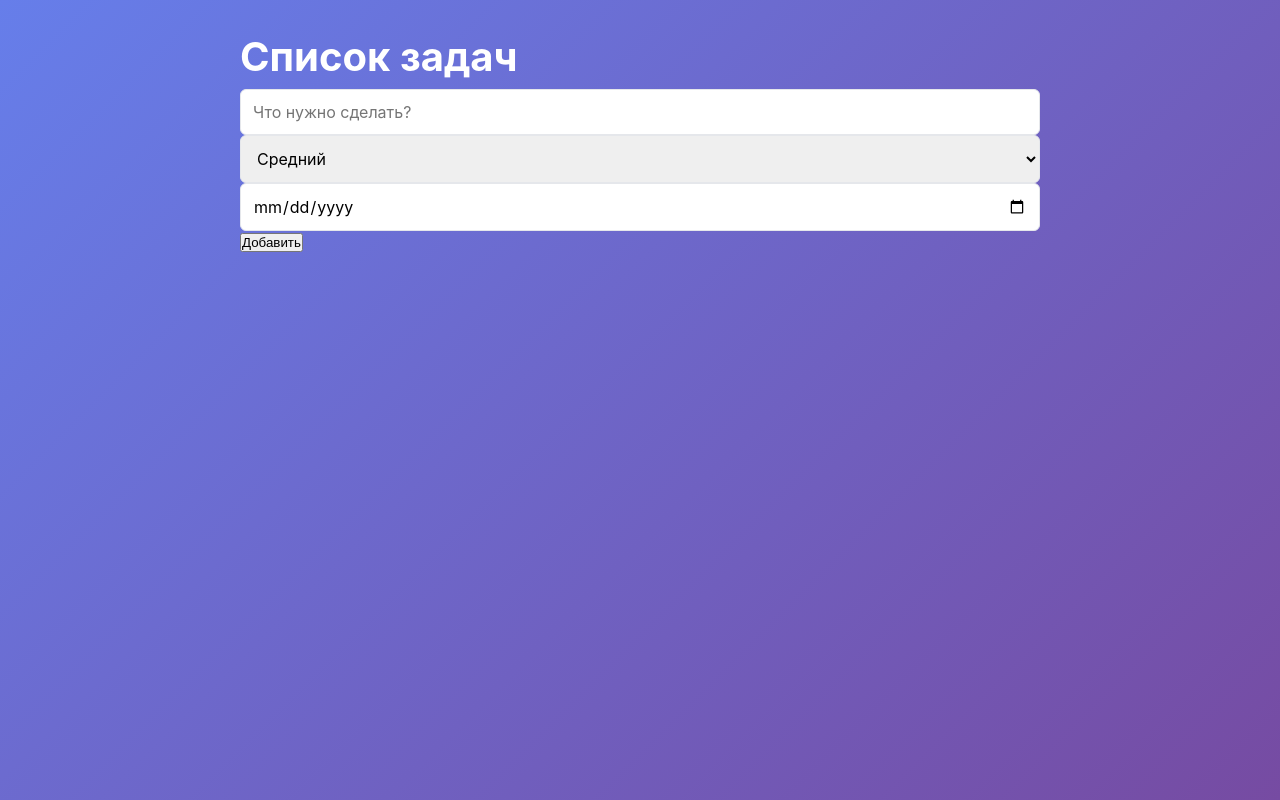
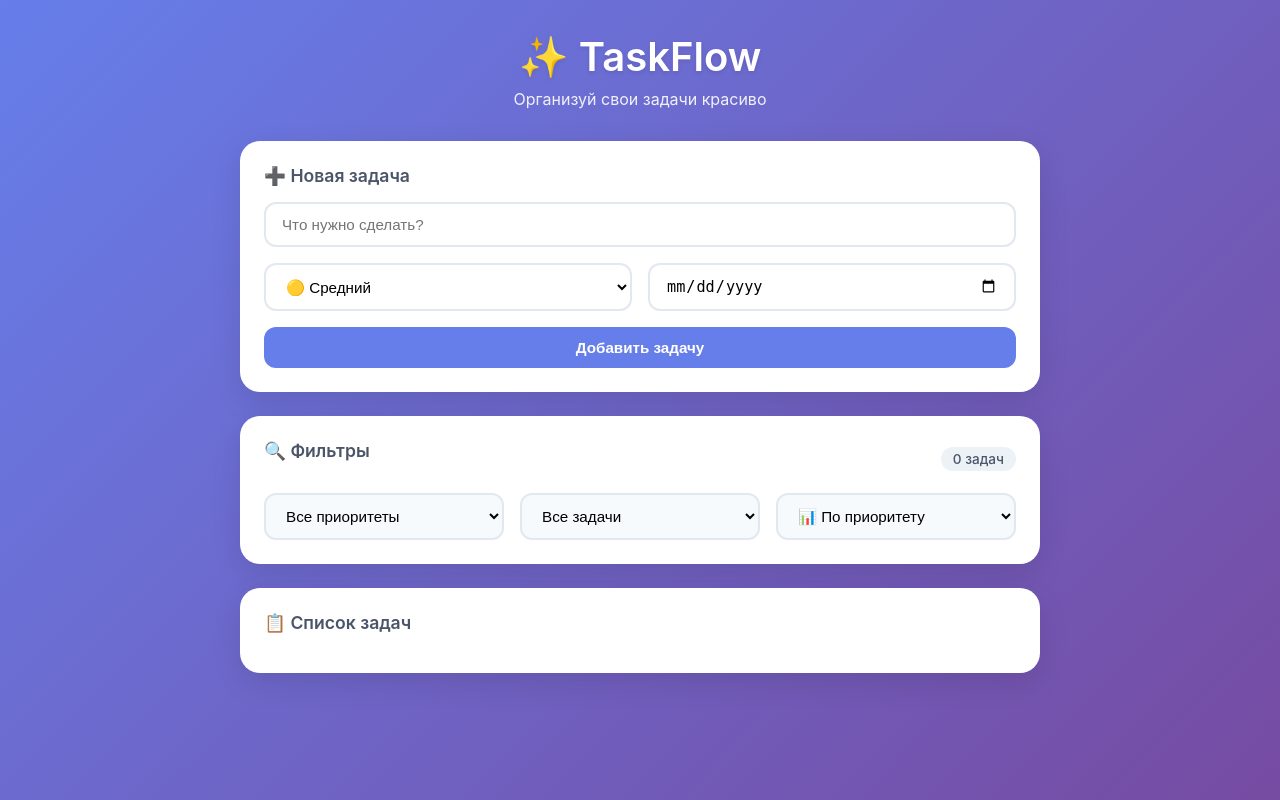
Before and after one commit to womeow/codespaces-flask, a Flask app: template templates/index.html in a window 1280 px wide. Run offline with Flask 3, Linux system fonts and the light colour scheme; the template is opened without the code that fills it, so the values that code supplies are empty.

Commit message:
кцпкпу

```diff
--- a/app.py
+++ b/app.py
@@ -2,8 +2,6 @@ import os
 import json
 from datetime import datetime
 from flask import Flask, request, jsonify, render_template
-
-
 
 app = Flask(__name__)
 
@@ -43,7 +41,7 @@ def add_task():
         "title": data["title"].strip(),
         "completed": False,
         "priority": data.get("priority", "medium"),
-        "due_date": data.get("due_date", None)
+        "due_date": data.get("due_date")
     }
     tasks.append(task)
     next_id += 1
--- a/templates/index.html
+++ b/templates/index.html
@@ -2,85 +2,72 @@
 <html lang="ru">
 <head>
     <meta charset="UTF-8">
-    <title>Мой Список Дел</title>
-    <link rel="stylesheet" href="style.css">
+    <meta name="viewport" content="width=device-width, initial-scale=1.0">
+    <title>TaskFlow ✨</title>
+    <link rel="stylesheet" href="{{ url_for('static', filename='style.css') }}">
 </head>
 <body>
-    <div class="container">
-        <h1>Список задач</h1>
+    <div class="app">
+        <header class="header">
+            <h1>✨ TaskFlow</h1>
+            <p>Организуй свои задачи красиво</p>
+        </header>
 
-        <!-- Форма ввода -->
-        <div class="input-group">
-            <input type="text" id="taskTitle" placeholder="Что нужно сделать?">
-            <select id="taskPriority">
-                <option value="1">Высокий</option>
-                <option value="2" selected>Средний</option>
-                <option value="3">Низкий</option>
+        <main class="main">
+            <div class="card">
+                <h2>➕ Новая задача</h2>
+                <form id="taskForm" class="task-form">
+                    <input type="text" id="taskInput" placeholder="Что нужно сделать?" required>
+
+                    <div class="form-row">
+                        <select id="prioritySelect">
+                            <option value="high">🔴 Высокий</option>
+                            <option value="medium" selected>🟡 Средний</option>
+                            <option value="low">🟢 Низкий</option>
                         </select>
-            <input type="date" id="taskDeadline">
-            <button onclick="addTask()">Добавить</button>
+
+                        <input type="date" id="dueDateInput">
                     </div>
 
-        <ul id="taskList"></ul>
+                    <button type="submit" class="btn btn-primary">Добавить задачу</button>
+                </form>
             </div>
 
-    <script>
-        // Функция для загрузки и отрисовки задач
-        async function renderTasks() {
-            const response = await fetch('/tasks');
-            const tasks = await response.json();
-            const list = document.getElementById('taskList');
+            <div class="card">
+                <div class="filters-header">
+                    <h2>🔍 Фильтры</h2>
+                    <span class="task-count" id="taskCount">0 задач</span>
+                </div>
 
-            // Получаем сегодняшнюю дату для сравнения
-            const now = new Date().toISOString().split('T')[0];
+                <div class="filters">
+                    <select id="priorityFilter" class="filter-select">
+                        <option value="all">Все приоритеты</option>
+                        <option value="high">🔴 Высокий</option>
+                        <option value="medium">🟡 Средний</option>
+                        <option value="low">🟢 Низкий</option>
+                    </select>
 
-            list.innerHTML = tasks.map(task => {
-                // Если дата прошла и задача не готова — она просрочена
-                const isOverdue = task.deadline && task.deadline < now && !task.completed;
+                    <select id="statusFilter" class="filter-select">
+                        <option value="all">Все задачи</option>
+                        <option value="active">Активные</option>
+                        <option value="completed">Выполненные</option>
+                    </select>
 
-                return `
-                    <li class="task-item priority-${task.priority} ${isOverdue ? 'overdue' : ''}">
-                        <div class="task-info">
-                            <input type="checkbox" ${task.completed ? 'checked' : ''} onclick="toggleTask(${task.id})">
-                            <span class="${task.completed ? 'completed' : ''}">${task.title}</span>
-                            <small>Срок: ${task.deadline || 'не указан'}</small>
+                    <select id="sortBy" class="filter-select">
+                        <option value="priority">📊 По приоритету</option>
+                        <option value="dueDate">📅 По сроку</option>
+                        <option value="title">🔤 По названию</option>
+                    </select>
                 </div>
-                        <button class="btn-delete" onclick="deleteTask(${task.id})">🗑️</button>
-                    </li>
-                `;
-            }).join('');
-        }
+            </div>
 
-        // Функция отправки новой задачи на сервер
-        async function addTask() {
-            const title = document.getElementById('taskTitle').value;
-            const priority = document.getElementById('taskPriority').value;
-            const deadline = document.getElementById('taskDeadline').value;
+            <div class="tasks-section">
+                <h2>📋 Список задач</h2>
+                <div id="tasksList" class="tasks-list"></div>
+            </div>
+        </main>
+    </div>
 
-            if (!title) return alert("Введите название!");
-
-            await fetch('/tasks', {
-                method: 'POST',
-                headers: {'Content-Type': 'application/json'},
-                body: JSON.stringify({ title, priority, deadline })
-            });
-
-            document.getElementById('taskTitle').value = ''; // Очищаем поле
-            renderTasks(); // Обновляем список
-        }
-
-        async function toggleTask(id) {
-            await fetch(`/tasks/${id}`, { method: 'PUT' });
-            renderTasks();
-        }
-
-        async function deleteTask(id) {
-            await fetch(`/tasks/${id}`, { method: 'DELETE' });
-            renderTasks();
-        }
-
-        // Запускаем отрисовку при открытии страницы
-        renderTasks();
-    </script>
+    <script src="{{ url_for('static', filename='script.js') }}"></script>
 </body>
 </html>
--- a/templates/style.css
+++ b/templates/style.css
@@ -1,22 +1,3 @@
-:root {
-    --primary-color: #6366f1;
-    --primary-hover: #4f46e5;
-    --danger-color: #ef4444;
-    --success-color: #10b981;
-    --warning-color: #f59e0b;
-    --text-primary: #1f2937;
-    --text-secondary: #6b7280;
-    --bg-primary: #ffffff;
-    --bg-secondary: #f9fafb;
-    --border-color: #e5e7eb;
-    --shadow-sm: 0 1px 2px 0 rgb(0 0 0 / 0.05);
-    --shadow-md: 0 4px 6px -1px rgb(0 0 0 / 0.1);
-    --shadow-lg: 0 10px 15px -3px rgb(0 0 0 / 0.1);
-    --radius-sm: 0.375rem;
-    --radius-md: 0.5rem;
-    --radius-lg: 0.75rem;
-}
-
 * {
     margin: 0;
     padding: 0;
@@ -24,58 +5,79 @@
 }
 
 body {
-    font-family: 'Inter', sans-serif;
+    font-family: -apple-system, BlinkMacSystemFont, 'Segoe UI', Roboto, sans-serif;
     background: linear-gradient(135deg, #667eea 0%, #764ba2 100%);
     min-height: 100vh;
     padding: 2rem 1rem;
-    color: var(--text-primary);
+    color: #2d3748;
 }
 
-.container {
+.app {
     max-width: 800px;
     margin: 0 auto;
 }
 
-header {
+.header {
     text-align: center;
     margin-bottom: 2rem;
+    color: white;
 }
 
-h1 {
+.header h1 {
     font-size: 2.5rem;
-    font-weight: 700;
-    color: white;
+    font-weight: 600;
     margin-bottom: 0.5rem;
-    text-shadow: var(--shadow-lg);
+    text-shadow: 0 2px 4px rgba(0,0,0,0.1);
 }
 
-.subtitle {
-    color: rgba(255, 255, 255, 0.9);
-    font-size: 1.1rem;
+.header p {
+    font-size: 1rem;
+    opacity: 0.9;
 }
 
-main {
-    background: var(--bg-primary);
-    border-radius: var(--radius-lg);
-    box-shadow: var(--shadow-lg);
-    padding: 2rem;
+.main {
+    display: flex;
+    flex-direction: column;
+    gap: 1.5rem;
 }
 
-section {
-    margin-bottom: 2rem;
+.card {
+    background: white;
+    border-radius: 20px;
+    padding: 1.5rem;
+    box-shadow: 0 10px 30px rgba(0,0,0,0.1);
 }
 
-section h2 {
-    font-size: 1.25rem;
+h2 {
+    font-size: 1.1rem;
     font-weight: 600;
+    color: #4a5568;
     margin-bottom: 1rem;
-    color: var(--text-primary);
-    border-bottom: 2px solid var(--border-color);
-    padding-bottom: 0.5rem;
+    display: flex;
+    align-items: center;
+    gap: 0.5rem;
 }
 
-.form-group {
-    margin-bottom: 1rem;
+.task-form {
+    display: flex;
+    flex-direction: column;
+    gap: 1rem;
+}
+
+input, select {
+    width: 100%;
+    padding: 0.75rem 1rem;
+    border: 2px solid #e2e8f0;
+    border-radius: 12px;
+    font-size: 0.95rem;
+    transition: all 0.2s;
+    background: white;
+}
+
+input:focus, select:focus {
+    outline: none;
+    border-color: #667eea;
+    box-shadow: 0 0 0 3px rgba(102,126,234,0.1);
 }
 
 .form-row {
@@ -84,55 +86,60 @@ section h2 {
     gap: 1rem;
 }
 
-label {
-    display: block;
-    margin-bottom: 0.5rem;
-    font-weight: 500;
-    color: var(--text-secondary);
-    font-size: 0.9rem;
-}
-
-input[type="text"],
-input[type="date"],
-select {
-    width: 100%;
-    padding: 0.75rem;
-    border: 1px solid var(--border-color);
-    border-radius: var(--radius-sm);
-    font-size: 1rem;
-    font-family: inherit;
-    transition: border-color 0.2s, box-shadow 0.2s;
-}
-
-input[type="text"]:focus,
-input[type="date"]:focus,
-select:focus {
-    outline: none;
-    border-color: var(--primary-color);
-    box-shadow: 0 0 0 3px rgba(99, 102, 241, 0.1);
+.btn {
+    padding: 0.75rem 1.5rem;
+    border: none;
+    border-radius: 12px;
+    font-size: 0.95rem;
+    font-weight: 600;
+    cursor: pointer;
+    transition: all 0.2s;
 }
 
 .btn-primary {
-    background: var(--primary-color);
+    background: #667eea;
     color: white;
-    border: none;
-    padding: 0.75rem 1.5rem;
-    border-radius: var(--radius-sm);
-    font-size: 1rem;
-    font-weight: 500;
-    cursor: pointer;
-    width: 100%;
-    transition: background-color 0.2s;
 }
 
 .btn-primary:hover {
-    background: var(--primary-hover);
+    background: #5a67d8;
+    transform: translateY(-2px);
+    box-shadow: 0 5px 15px rgba(102,126,234,0.4);
 }
 
-.filter-controls {
+.filters-header {
+    display: flex;
+    justify-content: space-between;
+    align-items: center;
+    margin-bottom: 1rem;
+}
+
+.task-count {
+    background: #edf2f7;
+    padding: 0.25rem 0.75rem;
+    border-radius: 20px;
+    font-size: 0.85rem;
+    color: #4a5568;
+    font-weight: 500;
+}
+
+.filters {
     display: grid;
     grid-template-columns: repeat(auto-fit, minmax(150px, 1fr));
     gap: 1rem;
+}
+
+.filter-select {
+    background: #f7fafc;
+    border: 2px solid #e2e8f0;
+    cursor: pointer;
+}
+
+.tasks-section {
+    background: white;
+    border-radius: 20px;
+    padding: 1.5rem;
+    box-shadow: 0 10px 30px rgba(0,0,0,0.1);
 }
 
 .tasks-list {
```
Also changed, not shown: other parts of templates/style.css (+51 -55 lines). Lines whose indentation alone changed are shown as unchanged.
